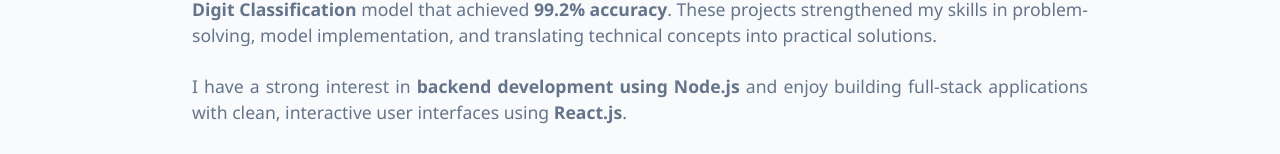
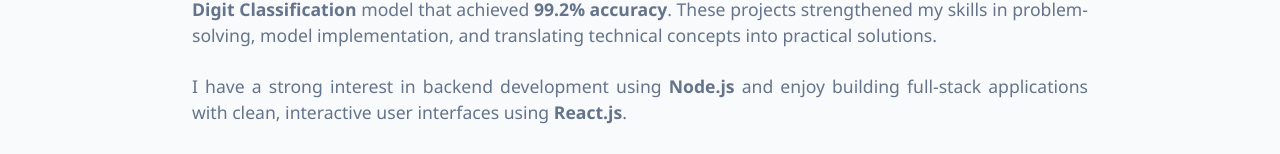
Before and after one commit to nishikasingh31/Portfolio-Using-React, a React (Vite) app: page /about in a window 1280 px wide. Shown: the part 412-566 px from the top of the page. Built offline with nearby package versions, Linux system fonts and the light colour scheme.

Commit message:
Update About.jsx

```diff
--- a/src/pages/About.jsx
+++ b/src/pages/About.jsx
@@ -20,7 +20,7 @@ const About = () => {
           These projects strengthened my skills in problem-solving, model implementation, and translating technical concepts into practical solutions.
         </p>
         <p className="about-text">
-          I have a strong interest in <strong>backend development using Node.js</strong> and enjoy building
+          I have a strong interest in backend development using <strong>Node.js</strong> and enjoy building
           full-stack applications with clean, interactive user interfaces using <strong>React.js</strong>.
         </p>
         <p className="about-text">
```
